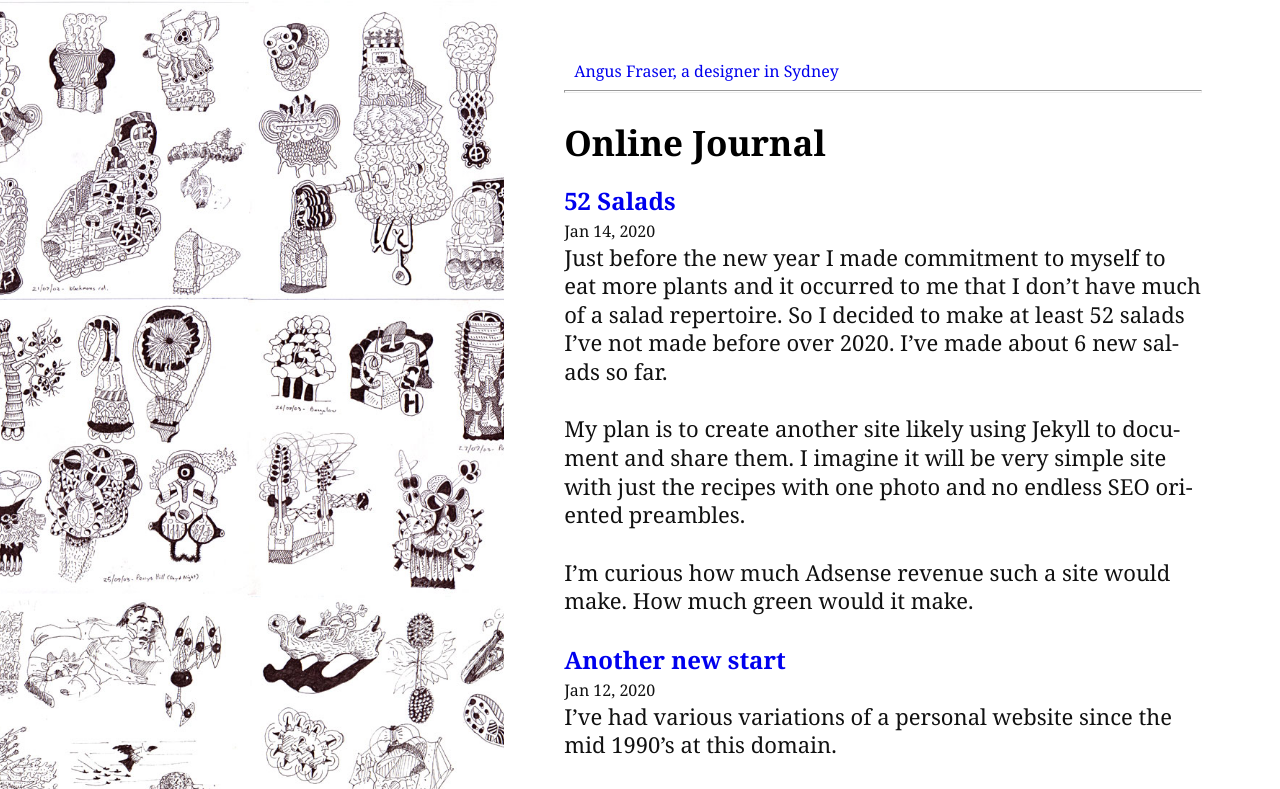
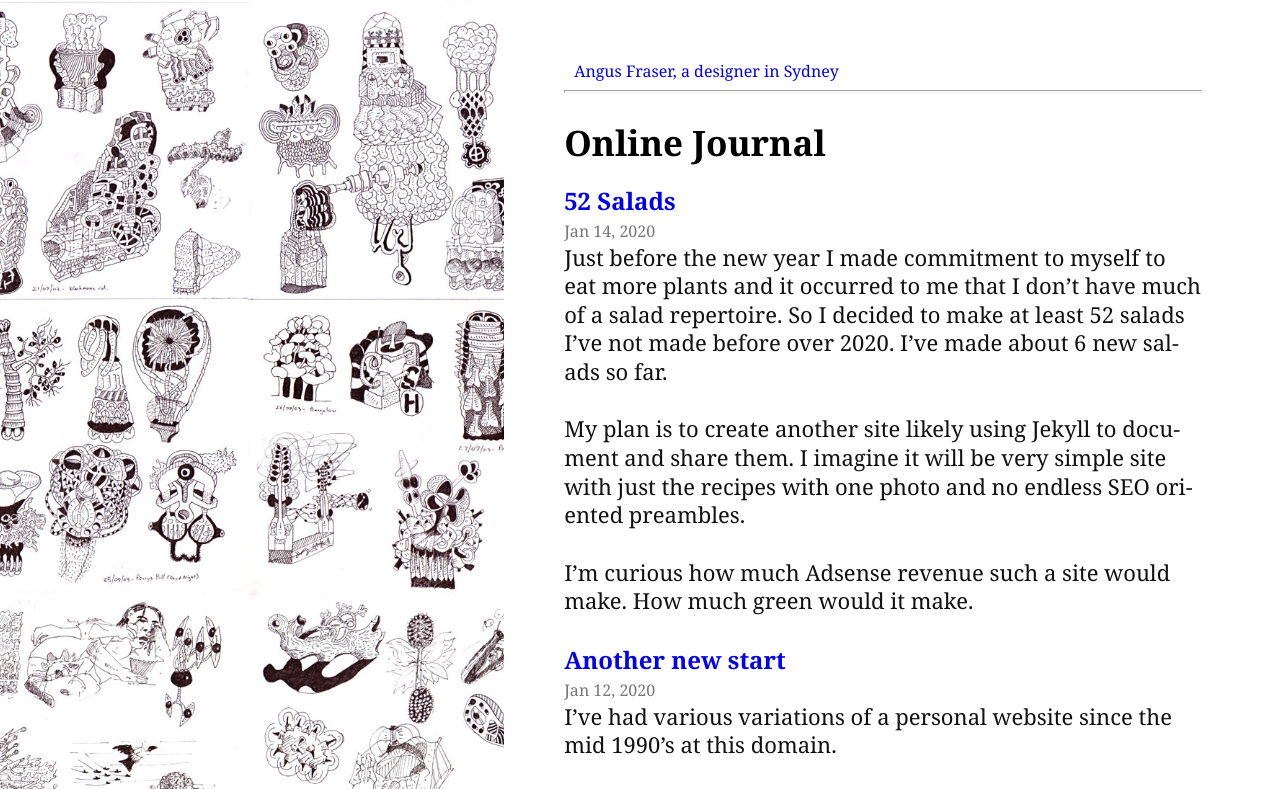
Before and after one commit to angusf/personalsite, a Jekyll site: the page built from index.markdown, in a window 1280 px wide. Shown: the top 789 px of the page. Built offline with Jekyll 4.4.1, drawn with Linux system fonts in a browser that asks for light colours.

Commit message:
Making post meta details grey

```diff
--- a/assets/main.scss
+++ b/assets/main.scss
@@ -483,7 +483,7 @@ html {
 body {
     font: 400 110%;
     font-weight: 400;
-    font-family: Newzald, Georgia, serif;
+    font-family: Georgia, serif;
     line-height: 1.4;
     background-color: var(--background-color);
     color: var(--main-text-color);
@@ -979,7 +979,8 @@ img {
     margin-top: 100px
 }
 
-.meta {
+.meta,
+.post-meta{
     color: #777
 }
 
```
